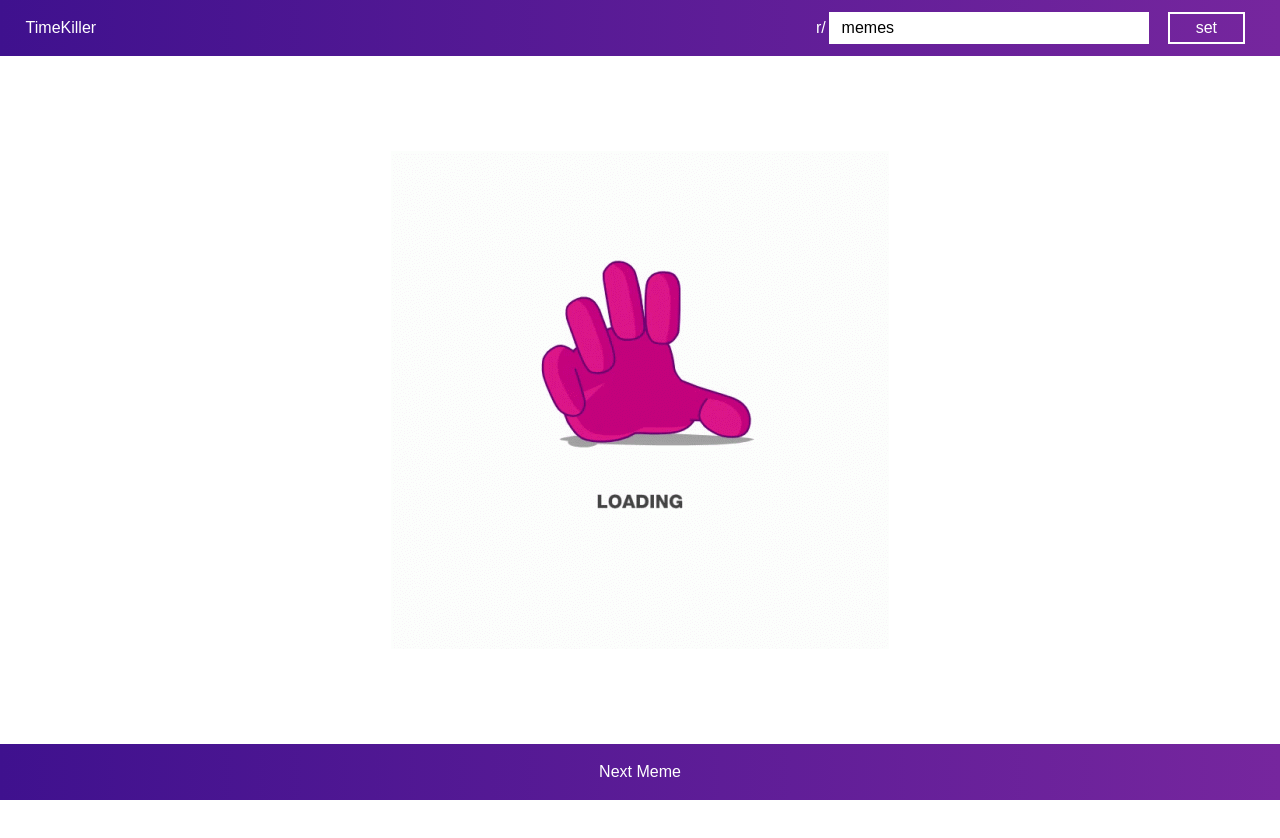
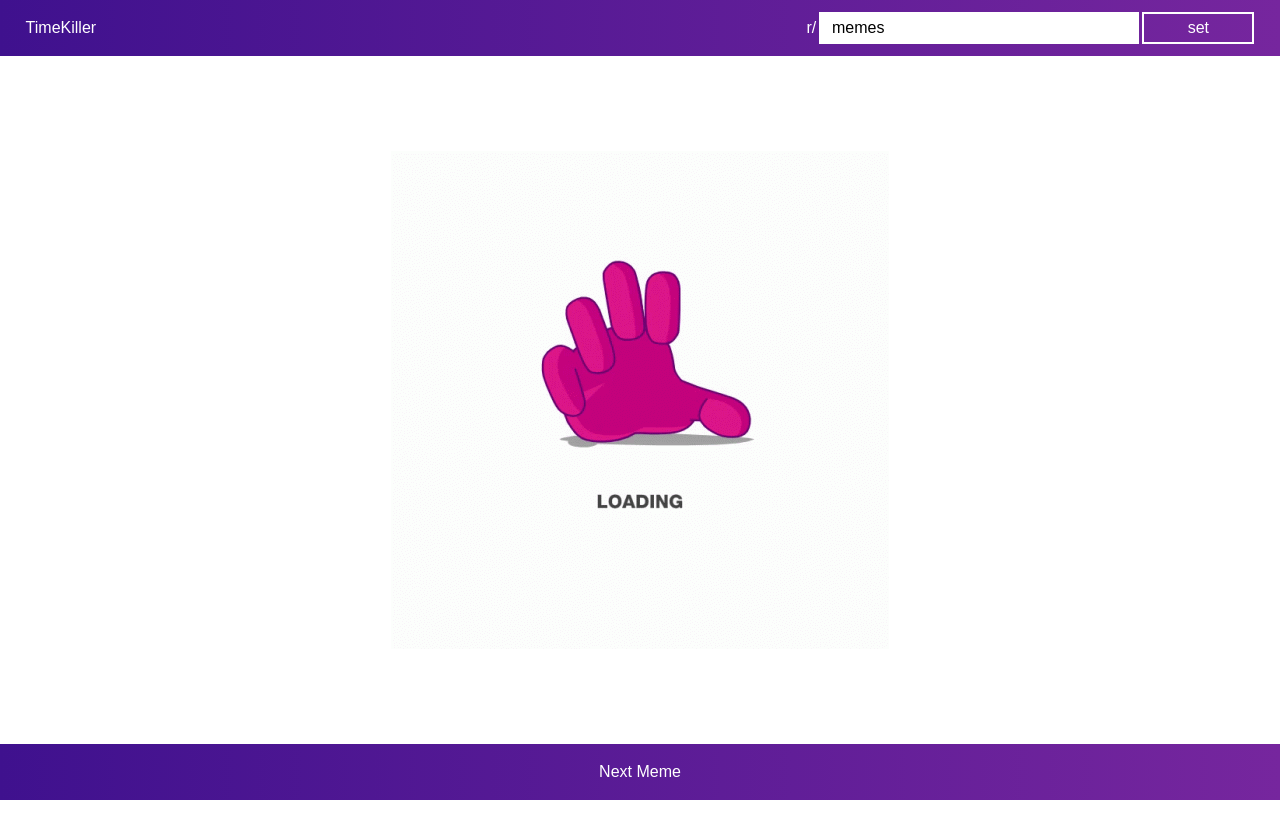
Before and after one commit to Abhishek-Mishra-GH/TimeKiller, a plain HTML site: page index.html in a window 1280 px wide. Shown: the top 838 px of the page. Drawn offline with Linux system fonts and the light colour scheme; no server answers.

Commit message:
minor change

```diff
--- a/style.css
+++ b/style.css
@@ -70,13 +70,13 @@ body {
     background-color: white;
     color: black;
     margin-left: 3px;
+    margin-right: 3px;
 }
 
 .set {
     border: 2px solid white;
     height: 4vh;
-    width: 6vw;
-
+    width: 15vw;
 }
 
 .set:hover {
```
